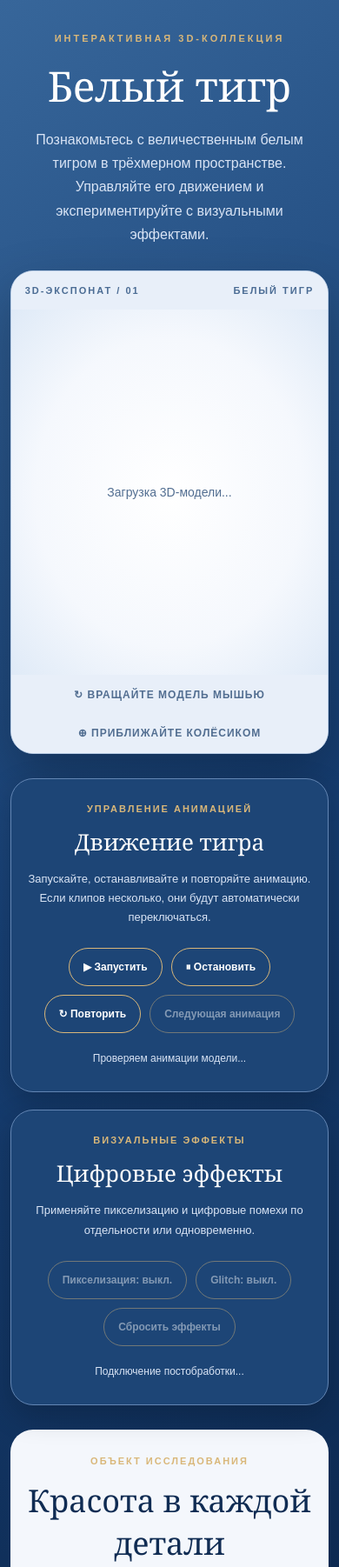
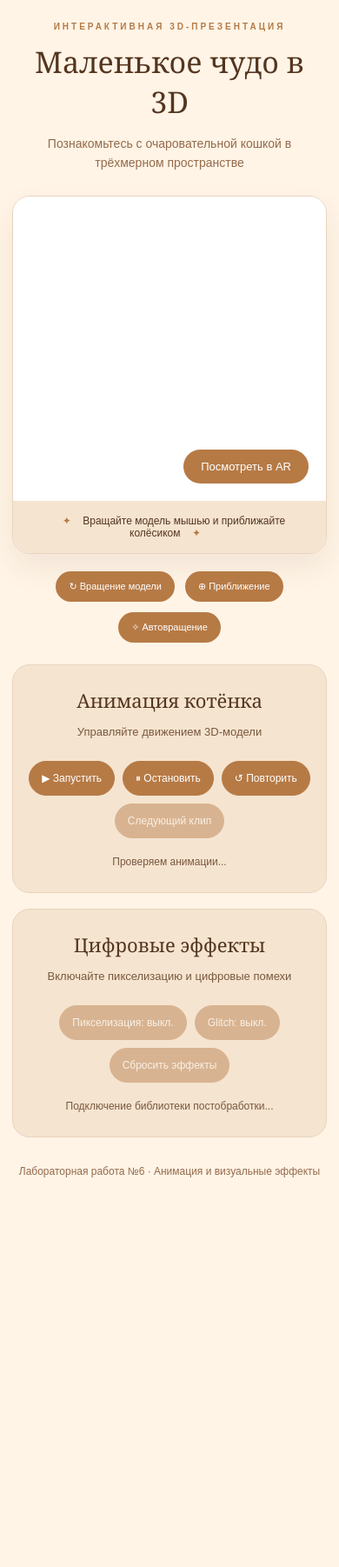
Before and after one commit to kkeettrriinnsshhh/Habibulina-Lab5, a plain HTML site: page index.html in a window 390 px wide. Shown: the top 1802 px of the page at 87% size. After the commit the page ends 1391 px from the top, so only its background shows below. Drawn offline with Linux system fonts and the light colour scheme.

Commit message:
Update index.html

```diff
--- a/index.html
+++ b/index.html
@@ -4,9 +4,9 @@
 <head>
 <meta charset="UTF-8">
 <meta name="viewport" content="width=device-width, initial-scale=1.0">
-  <title>Белый тигр — Лабораторная №6</title>
+<title>Маленькое чудо в 3D — Лабораторная №6</title>
 
-  <!-- Совместимость Three.js -->
+<!-- Исправление совместимости Three.js -->
 <script type="importmap">
 {
   "imports": {
@@ -26,13 +26,12 @@
 
 <style>
 :root {
-      --navy: #102C53;
-      --blue: #1D4576;
-      --blue-light: #37669A;
-      --gold: #D9B779;
-      --white: #FFFFFF;
-      --cream: #F4F7FC;
-      --muted: #D9E4F5;
+  --cream: #FFF4E6;
+  --brown: #54351F;
+  --gold: #B67A45;
+  --soft: #F5E4D0;
+  --border: #E8D4BF;
+  --muted: #79583E;
 }
 
 * {
@@ -41,78 +40,55 @@
 
 body {
   margin: 0;
-      min-height: 100vh;
+  background: var(--cream);
+  color: var(--brown);
   font-family: Arial, sans-serif;
-      color: var(--white);
-      background: linear-gradient(
-        145deg,
-        #37669A 0%,
-        #173F73 45%,
-        #0A2346 100%
-      );
 }
 
-    .container {
-      width: min(94%, 1050px);
+.page {
+  width: 100%;
+  max-width: 1050px;
   margin: 0 auto;
+  padding: 36px 24px 28px;
 }
 
-    /* ШАПКА */
-
 .header {
-      padding: 55px 15px 35px;
   text-align: center;
+  margin-bottom: 26px;
 }
 
 .eyebrow {
-      margin: 0;
-      font-size: 11px;
+  display: block;
+  color: var(--gold);
+  font-size: 10px;
   font-weight: bold;
   letter-spacing: 3px;
-      color: var(--gold);
+  margin-bottom: 12px;
 }
 
 h1 {
-      margin: 16px 0;
   font-family: Georgia, serif;
-      font-size: clamp(48px, 7vw, 80px);
+  font-size: clamp(34px, 5vw, 50px);
   font-weight: normal;
+  margin: 0 0 14px;
 }
 
-    .subtitle {
-      max-width: 650px;
-      margin: 0 auto;
-      color: var(--muted);
-      font-size: 16px;
-      line-height: 1.7;
+.header p {
+  color: #956A4A;
+  font-size: 14px;
+  margin: 0;
+  line-height: 1.6;
 }
 
-    /* КАРТОЧКА 3D-МОДЕЛИ */
+/* Карточка модели */
 
 .viewer-card {
+  width: 100%;
+  background: white;
+  border: 1px solid var(--border);
+  border-radius: 20px;
   overflow: hidden;
-      border: 1px solid #B7CBE4;
-      border-radius: 26px;
-      background: var(--cream);
-      box-shadow: 0 25px 60px rgba(0, 0, 0, 0.25);
-    }
-
-    .viewer-top,
-    .viewer-bottom {
-      display: flex;
-      justify-content: space-between;
-      flex-wrap: wrap;
-      gap: 15px;
-      padding: 20px 25px;
-      background: #E8EFF9;
-      color: #526E91;
-    }
-
-    .viewer-label {
-      color: #4B6C94;
-      font-size: 11px;
-      font-weight: bold;
-      letter-spacing: 2px;
+  box-shadow: 0 15px 35px #54351F14;
 }
 
 .viewer-wrap {
@@ -122,163 +98,179 @@
 model-viewer {
   display: block;
   width: 100%;
-      height: 570px;
-      background: radial-gradient(
-        ellipse,
-        #FFFFFF,
-        #F5F8FD 60%,
-        #DFEAF7
-      );
-      --poster-color: var(--cream);
+  height: 480px;
+  background: white;
+  --poster-color: transparent;
 }
 
-    .loading {
-      position: absolute;
-      top: 50%;
-      left: 50%;
-      width: 100%;
-      transform: translate(-50%, -50%);
+.viewer-caption {
+  background: var(--soft);
+  padding: 16px;
   text-align: center;
-      color: #526E91;
-      font-size: 14px;
-      pointer-events: none;
+  color: var(--brown);
+  font-size: 12px;
 }
 
-    .loading.hidden {
+.viewer-caption span {
+  color: var(--gold);
+  padding: 0 10px;
+}
+
+#ar-button {
+  position: absolute;
+  bottom: 20px;
+  right: 20px;
+  padding: 12px 20px;
+  border: none;
+  border-radius: 30px;
+  background: var(--gold);
+  color: white;
+  cursor: pointer;
+  font-size: 13px;
+}
+
+#ar-prompt {
+  position: absolute;
+  left: 50%;
+  bottom: 80px;
+  transform: translateX(-50%);
   display: none;
 }
 
-    .viewer-bottom {
-      justify-content: center;
-      gap: 30px;
-      font-size: 12px;
-      font-weight: bold;
-      letter-spacing: 1px;
+#ar-prompt img {
+  width: 70px;
 }
 
-    /* ДВА БЛОКА УПРАВЛЕНИЯ */
+.progress-bar {
+  display: block;
+  width: 60%;
+  height: 5px;
+  position: absolute;
+  left: 20%;
+  top: 50%;
+  background: var(--border);
+  border-radius: 10px;
+  overflow: hidden;
+}
+
+.progress-bar.hide {
+  display: none;
+}
+
+.update-bar {
+  height: 100%;
+  width: 0%;
+  background: var(--gold);
+  transition: width .2s;
+}
+
+/* Подсказки */
+
+.features {
+  display: flex;
+  justify-content: center;
+  align-items: center;
+  gap: 12px;
+  flex-wrap: wrap;
+  margin: 20px auto 25px;
+}
+
+.feature {
+  background: var(--gold);
+  color: white;
+  padding: 13px 20px;
+  border-radius: 30px;
+  font-size: 12px;
+  text-align: center;
+}
+
+/* Два блока рядом */
 
 .controls-grid {
   display: grid;
   grid-template-columns: 1fr 1fr;
-      gap: 20px;
-      margin-top: 28px;
+  gap: 18px;
   align-items: stretch;
 }
 
-    .panel {
+.control-card {
   min-width: 0;
-      padding: 35px 20px;
-      background: var(--blue);
-      border: 1px solid #6386B4;
-      border-radius: 26px;
+  padding: 30px 18px;
+  background: var(--soft);
+  border: 1px solid var(--border);
+  border-radius: 20px;
   text-align: center;
-      box-shadow: 0 12px 35px rgba(0, 0, 0, 0.2);
 }
 
-    .section-label {
-      margin: 0;
-      color: var(--gold);
-      font-size: 11px;
-      font-weight: bold;
-      letter-spacing: 2px;
+.control-card h2 {
+  font-family: Georgia, serif;
+  font-size: clamp(22px, 2.5vw, 29px);
+  font-weight: normal;
+  margin: 0 0 12px;
 }
 
-    .panel h2 {
-      margin: 14px 0;
-      font-family: Georgia, serif;
-      font-size: clamp(26px, 3vw, 34px);
-      font-weight: normal;
+.description {
+  color: var(--muted);
+  font-size: 13px;
+  margin: 0 0 22px;
+  line-height: 1.6;
 }
 
-    .panel-description {
-      max-width: 420px;
-      margin: 0 auto 24px;
-      color: var(--muted);
-      font-size: 13px;
-      line-height: 1.7;
+.buttons {
+  display: flex;
+  justify-content: center;
+  flex-wrap: wrap;
+  gap: 9px;
 }
 
-    .controls {
-      display: flex;
-      flex-wrap: wrap;
-      justify-content: center;
-      gap: 10px;
+.control-button {
+  background: var(--gold);
+  color: white;
+  border: 1px solid var(--gold);
+  border-radius: 30px;
+  padding: 12px 15px;
+  font-size: 12px;
+  font-family: Arial, sans-serif;
+  cursor: pointer;
+  transition: background .2s, transform .2s;
 }
 
-    .control {
-      min-height: 44px;
-      padding: 12px 16px;
-      border: 1px solid var(--gold);
-      border-radius: 24px;
-      background: transparent;
-      color: var(--white);
-      font-family: Arial, sans-serif;
-      font-size: 12px;
-      font-weight: bold;
-      cursor: pointer;
-      transition: background 0.2s, transform 0.2s;
-    }
-
-    .control:hover:not(:disabled) {
-      background: var(--blue-light);
+.control-button:hover:not(:disabled) {
+  background: var(--brown);
+  border-color: var(--brown);
   transform: translateY(-2px);
 }
 
-    .control.active {
-      background: var(--gold);
-      color: var(--navy);
+.control-button.active {
+  background: var(--brown);
+  border-color: var(--brown);
 }
 
-    .control:disabled {
-      opacity: 0.45;
+.control-button:disabled {
+  opacity: .45;
   cursor: not-allowed;
 }
 
 .status {
-      margin: 20px 0 0;
+  margin: 18px 0 0;
   color: var(--muted);
   font-size: 12px;
   line-height: 1.6;
 }
 
 .status.error {
-      color: #FFB5A8;
-    }
-
-    /* ИНФОРМАЦИЯ */
-
-    .info-card {
-      margin-top: 28px;
-      padding: 45px 35px;
-      border-radius: 26px;
-      background: var(--cream);
-      color: var(--navy);
-      text-align: center;
-    }
-
-    .info-card h2 {
-      margin: 15px 0;
-      font-family: Georgia, serif;
-      font-size: 36px;
-      font-weight: normal;
-    }
-
-    .info-card p:last-child {
-      max-width: 700px;
-      margin: 0 auto;
-      color: #526E91;
-      line-height: 1.8;
+  color: #A12C24;
 }
 
 footer {
-      padding: 35px 15px 55px;
   text-align: center;
-      color: var(--muted);
+  color: #956A4A;
   font-size: 12px;
+  margin-top: 32px;
+  padding-bottom: 12px;
 }
 
-    /* ТЕЛЕФОНЫ */
+/* Адаптация */
 
 @media (max-width: 750px) {
   .controls-grid {
@@ -287,198 +279,205 @@
 }
 
 @media (max-width: 600px) {
-      .header {
-        padding: 38px 10px 28px;
+  .page {
+    padding: 25px 14px;
   }
 
   model-viewer {
-        height: 420px;
+    height: 350px;
   }
 
-      .viewer-top,
-      .viewer-bottom {
-        padding: 16px;
+  .header h1 {
+    font-size: 34px;
   }
 
-      .panel {
-        padding: 28px 14px;
+  .feature {
+    font-size: 11px;
+    padding: 11px 15px;
   }
 
-      .info-card {
-        padding: 30px 20px;
+  .control-card {
+    padding: 25px 15px;
+  }
+
+  .control-button {
+    padding: 12px 14px;
   }
 }
 </style>
 </head>
 
 <body>
-<main class="container">
-
-  <!-- ЗАГОЛОВОК -->
+<main class="page">
 
 <header class="header">
-    <p class="eyebrow">
-      ИНТЕРАКТИВНАЯ 3D-КОЛЛЕКЦИЯ
-    </p>
+  <span class="eyebrow">
+    ИНТЕРАКТИВНАЯ 3D-ПРЕЗЕНТАЦИЯ
+  </span>
 
-    <h1>Белый тигр</h1>
+  <h1>Маленькое чудо в 3D</h1>
 
-    <p class="subtitle">
-      Познакомьтесь с величественным белым тигром
-      в трёхмерном пространстве. Управляйте его движением
-      и экспериментируйте с визуальными эффектами.
+  <p>
+    Познакомьтесь с очаровательной кошкой
+    в трёхмерном пространстве
   </p>
 </header>
 
-  <!-- 3D-МОДЕЛЬ -->
+<!-- Модель кошки -->
 
 <section class="viewer-card">
-
-    <div class="viewer-top">
-      <span class="viewer-label">3D-ЭКСПОНАТ / 01</span>
-      <span class="viewer-label">БЕЛЫЙ ТИГР</span>
-    </div>
 
   <div class="viewer-wrap">
 
     <model-viewer
-        id="tiger-model"
-        src="./6b5b30a843c040d2bf474d3fabc9e428.glb"
-        alt="Анимированная модель белого тигра"
+      id="cat-model"
+      src="./7d79a48743c94a56ad79c051580500ae.glb"
+      alt="Анимированная трёхмерная модель кошки"
+      ar
+      ar-modes="webxr scene-viewer quick-look"
       camera-controls
       touch-action="pan-y"
+      tone-mapping="neutral"
+      poster="poster.webp"
+      shadow-intensity="1.53"
       autoplay
-        shadow-intensity="1"
-        shadow-softness="0.8"
-        exposure="1"
-        field-of-view="35deg"
+      animation-name="Walk"
+      auto-rotate
+      camera-orbit="0deg 75deg 20.36m"
+      field-of-view="30deg"
+      exposure="0.49"
+      shadow-softness="1"
       animation-crossfade-duration="1000">
+
+      <div class="progress-bar hide" slot="progress-bar">
+        <div class="update-bar"></div>
+      </div>
+
+      <button
+        slot="ar-button"
+        id="ar-button"
+        type="button">
+        Посмотреть в AR
+      </button>
+
+      <div id="ar-prompt">
+        <img src="./ar_hand_prompt.png"
+             alt="Подсказка для AR">
+      </div>
+
     </model-viewer>
-
-      <div class="loading" id="loading">
-        Загрузка 3D-модели...
-      </div>
 
   </div>
 
-    <div class="viewer-bottom">
-      <span>↻ ВРАЩАЙТЕ МОДЕЛЬ МЫШЬЮ</span>
-      <span>⊕ ПРИБЛИЖАЙТЕ КОЛЁСИКОМ</span>
+  <div class="viewer-caption">
+    <span>✦</span>
+    Вращайте модель мышью и приближайте колёсиком
+    <span>✦</span>
   </div>
 
 </section>
 
-  <!-- КНОПКИ СЛЕВА И СПРАВА -->
+<section class="features">
+  <div class="feature">↻ Вращение модели</div>
+  <div class="feature">⊕ Приближение</div>
+  <div class="feature">✧ Автовращение</div>
+</section>
+
+<!-- ДВА БЛОКА УПРАВЛЕНИЯ -->
 
 <div class="controls-grid">
 
-    <!-- ЛЕВАЯ КАРТОЧКА -->
+  <!-- СЛЕВА: АНИМАЦИЯ -->
 
-    <section class="panel">
+  <section class="control-card">
 
-      <p class="section-label">
-        УПРАВЛЕНИЕ АНИМАЦИЕЙ
+    <h2>Анимация котёнка</h2>
+
+    <p class="description">
+      Управляйте движением 3D-модели
     </p>
 
-      <h2>Движение тигра</h2>
+    <div class="buttons">
 
-      <p class="panel-description">
-        Запускайте, останавливайте и повторяйте анимацию.
-        Если клипов несколько, они будут автоматически
-        переключаться.
-      </p>
-
-      <div class="controls">
-
-        <button class="control" id="play-btn" type="button">
+      <button class="control-button"
+              id="play-animation"
+              type="button">
         ▶ Запустить
       </button>
 
-        <button class="control" id="pause-btn" type="button">
+      <button class="control-button"
+              id="pause-animation"
+              type="button">
         ⏸ Остановить
       </button>
 
-        <button class="control" id="restart-btn" type="button">
-          ↻ Повторить
+      <button class="control-button"
+              id="restart-animation"
+              type="button">
+        ↺ Повторить
       </button>
 
-        <button class="control" id="next-btn"
-                type="button" disabled>
-          Следующая анимация
+      <button class="control-button"
+              id="next-animation"
+              type="button"
+              disabled>
+        Следующий клип
       </button>
 
     </div>
 
     <p class="status" id="animation-status">
-        Проверяем анимации модели...
+      Проверяем анимации...
     </p>
 
   </section>
 
-    <!-- ПРАВАЯ КАРТОЧКА -->
+  <!-- СПРАВА: ПОСТОБРАБОТКА -->
 
-    <section class="panel">
-
-      <p class="section-label">
-        ВИЗУАЛЬНЫЕ ЭФФЕКТЫ
-      </p>
+  <section class="control-card">
 
     <h2>Цифровые эффекты</h2>
 
-      <p class="panel-description">
-        Применяйте пикселизацию и цифровые помехи
-        по отдельности или одновременно.
+    <p class="description">
+      Включайте пикселизацию и цифровые помехи
     </p>
 
-      <div class="controls">
+    <div class="buttons">
 
-        <button class="control" id="pixel-btn"
-                type="button" disabled>
+      <button class="control-button"
+              id="pixel-btn"
+              type="button"
+              disabled>
         Пикселизация: выкл.
       </button>
 
-        <button class="control" id="glitch-btn"
-                type="button" disabled>
+      <button class="control-button"
+              id="glitch-btn"
+              type="button"
+              disabled>
         Glitch: выкл.
       </button>
 
-        <button class="control" id="reset-btn"
-                type="button" disabled>
+      <button class="control-button"
+              id="reset-btn"
+              type="button"
+              disabled>
         Сбросить эффекты
       </button>
 
     </div>
 
     <p class="status" id="effects-status">
-        Подключение постобработки...
+      Подключение библиотеки постобработки...
     </p>
 
   </section>
 
 </div>
 
-  <!-- ИНФОРМАЦИЯ -->
-
-  <section class="info-card">
-
-    <p class="section-label">
-      ОБЪЕКТ ИССЛЕДОВАНИЯ
-    </p>
-
-    <h2>Красота в каждой детали</h2>
-
-    <p>
-      Белый тигр — редкая цветовая форма бенгальского тигра.
-      Интерактивная трёхмерная модель позволяет рассмотреть
-      его внешний вид, наблюдать движения и сравнивать
-      различные способы цифровой обработки изображения.
-    </p>
-
-  </section>
-
 <footer>
   Лабораторная работа №6 ·
-    Анимация и эффекты постобработки
+  Анимация и визуальные эффекты
 </footer>
 
 </main>
@@ -487,8 +486,7 @@
 (function () {
   "use strict";
 
-  const viewer = document.getElementById("tiger-model");
-  const loading = document.getElementById("loading");
+  const viewer = document.getElementById("cat-model");
 
   const animationStatus =
     document.getElementById("animation-status");
@@ -496,24 +494,44 @@
   const effectsStatus =
     document.getElementById("effects-status");
 
-  const pixelBtn = document.getElementById("pixel-btn");
-  const glitchBtn = document.getElementById("glitch-btn");
-  const resetBtn = document.getElementById("reset-btn");
-  const nextBtn = document.getElementById("next-btn");
+  const pixelBtn =
+    document.getElementById("pixel-btn");
+
+  const glitchBtn =
+    document.getElementById("glitch-btn");
+
+  const resetBtn =
+    document.getElementById("reset-btn");
+
+  const nextBtn =
+    document.getElementById("next-animation");
 
   let clips = [];
-  let currentClip = 0;
+  let clipIndex = 0;
+  let modelReady = false;
+  let paused = false;
   let clipTimer = null;
-  let paused = false;
 
   let composer = null;
-  let pixelEnabled = false;
-  let glitchEnabled = false;
+  let pixelOn = false;
+  let glitchOn = false;
   let effectsReady = false;
 
-  // ===================================
-  // АНИМАЦИЯ
-  // ===================================
+  // Полоска загрузки
+
+  viewer.addEventListener("progress", event => {
+    const bar = viewer.querySelector(".progress-bar");
+    const update = viewer.querySelector(".update-bar");
+
+    if (!bar || !update) return;
+
+    const progress = event.detail.totalProgress;
+    update.style.width = (progress * 100) + "%";
+
+    bar.classList.toggle("hide", progress === 1);
+  });
+
+  // Анимация
 
   function stopCycle() {
     if (clipTimer !== null) {
@@ -522,23 +540,23 @@
     }
   }
 
-  function nextClip() {
+  function switchClip() {
     if (clips.length < 2) return;
 
-    currentClip = (currentClip + 1) % clips.length;
+    clipIndex = (clipIndex + 1) % clips.length;
 
-    viewer.animationName = clips[currentClip];
+    viewer.animationName = clips[clipIndex];
     viewer.play();
 
     animationStatus.textContent =
-      "Активная анимация: " + clips[currentClip];
+      "Активный клип: " + clips[clipIndex];
   }
 
   function startCycle() {
     stopCycle();
 
     if (!paused && clips.length > 1) {
-      clipTimer = setInterval(nextClip, 5000);
+      clipTimer = setInterval(switchClip, 5000);
     }
   }
 
@@ -551,13 +569,16 @@
       return;
     }
 
-    currentClip = 0;
-    viewer.animationName = clips[0];
+    const walkIndex = clips.indexOf("Walk");
+
+    clipIndex = walkIndex >= 0 ? walkIndex : 0;
+
+    viewer.animationName = clips[clipIndex];
     viewer.play();
 
     animationStatus.textContent =
       "Найдено клипов: " + clips.length +
-      ". Активный: " + clips[0];
+      ". Активный: " + clips[clipIndex];
 
     nextBtn.disabled = clips.length < 2;
 
@@ -565,41 +586,40 @@
   }
 
   viewer.addEventListener("load", () => {
-    loading.classList.add("hidden");
+    modelReady = true;
     setupAnimations();
   });
 
   viewer.addEventListener("error", event => {
-    loading.textContent =
-      "Ошибка загрузки 3D-модели.";
-
     animationStatus.textContent =
-      "Не удалось загрузить модель.";
+      "Ошибка загрузки модели.";
 
     animationStatus.classList.add("error");
 
     console.error("Ошибка модели:", event);
   });
 
-  document.getElementById("play-btn")
+  document.getElementById("play-animation")
     .addEventListener("click", () => {
-      if (!clips.length) return;
+      if (!modelReady || !clips.length) return;
 
       paused = false;
       viewer.play();
       startCycle();
     });
 
-  document.getElementById("pause-btn")
+  document.getElementById("pause-animation")
     .addEventListener("click", () => {
+      if (!modelReady) return;
+
       paused = true;
       viewer.pause();
       stopCycle();
     });
 
-  document.getElementById("restart-btn")
+  document.getElementById("restart-animation")
     .addEventListener("click", () => {
-      if (!clips.length) return;
+      if (!modelReady || !clips.length) return;
 
       paused = false;
       viewer.currentTime = 0;
@@ -607,11 +627,9 @@
       startCycle();
     });
 
-  nextBtn.addEventListener("click", nextClip);
+  nextBtn.addEventListener("click", switchClip);
 
-  // ===================================
-  // ЦИФРОВЫЕ ЭФФЕКТЫ
-  // ===================================
+  // Постобработка
 
   function createEffect(tag, attributes = {}) {
     const element = document.createElement(tag);
@@ -638,12 +656,11 @@
         composer = null;
       }
 
-      if (pixelEnabled || glitchEnabled) {
+      if (pixelOn || glitchOn) {
         composer = document.createElement("effect-composer");
-
         composer.setAttribute("render-mode", "quality");
 
-        if (pixelEnabled) {
+        if (pixelOn) {
           composer.appendChild(
             createEffect("pixelate-effect", {
               granularity: 32
@@ -651,7 +668,7 @@
           );
         }
 
-        if (glitchEnabled) {
+        if (glitchOn) {
           composer.appendChild(
             createEffect("glitch-effect", {
               mode: "constant"
@@ -662,39 +679,25 @@
         viewer.appendChild(composer);
       }
 
-      pixelBtn.classList.toggle(
-        "active", pixelEnabled
-      );
-
-      glitchBtn.classList.toggle(
-        "active", glitchEnabled
-      );
+      pixelBtn.classList.toggle("active", pixelOn);
+      glitchBtn.classList.toggle("active", glitchOn);
 
       pixelBtn.textContent =
-        "Пикселизация: " +
-        (pixelEnabled ? "вкл." : "выкл.");
+        "Пикселизация: " + (pixelOn ? "вкл." : "выкл.");
 
       glitchBtn.textContent =
-        "Glitch: " +
-        (glitchEnabled ? "вкл." : "выкл.");
+        "Glitch: " + (glitchOn ? "вкл." : "выкл.");
 
-      pixelBtn.setAttribute(
-        "aria-pressed",
-        String(pixelEnabled)
-      );
+      pixelBtn.setAttribute("aria-pressed", String(pixelOn));
+      glitchBtn.setAttribute("aria-pressed", String(glitchOn));
 
-      glitchBtn.setAttribute(
-        "aria-pressed",
-        String(glitchEnabled)
-      );
-
-      if (pixelEnabled && glitchEnabled) {
+      if (pixelOn && glitchOn) {
         effectsStatus.textContent =
           "Активны Pixelate и Glitch.";
-      } else if (pixelEnabled) {
+      } else if (pixelOn) {
         effectsStatus.textContent =
           "Активна пикселизация.";
-      } else if (glitchEnabled) {
+      } else if (glitchOn) {
         effectsStatus.textContent =
           "Активен Glitch.";
       } else {
@@ -713,40 +716,35 @@
 
     } catch (error) {
       reportError(
-        "Ошибка применения эффекта: " +
-        error.message,
+        "Ошибка применения эффекта: " + error.message,
         error
       );
     }
   }
 
   pixelBtn.addEventListener("click", () => {
-    pixelEnabled = !pixelEnabled;
+    pixelOn = !pixelOn;
     rebuildEffects();
   });
 
   glitchBtn.addEventListener("click", () => {
-    glitchEnabled = !glitchEnabled;
+    glitchOn = !glitchOn;
     rebuildEffects();
   });
 
   resetBtn.addEventListener("click", () => {
-    pixelEnabled = false;
-    glitchEnabled = false;
+    pixelOn = false;
+    glitchOn = false;
     rebuildEffects();
   });
 
-  // ===================================
-  // ЗАГРУЗКА БИБЛИОТЕКИ
-  // ===================================
+  // Подключение библиотеки
 
   async function initializeEffects() {
     try {
       const timeout = new Promise((_, reject) => {
         setTimeout(
-          () => reject(
-            new Error("Библиотека не загрузилась")
-          ),
+          () => reject(new Error("Библиотека не загрузилась")),
           15000
         );
       });
@@ -762,24 +760,12 @@
       ]);
 
       if (!viewer.loaded) {
-        await Promise.race([
-          new Promise((resolve, reject) => {
-            viewer.addEventListener(
-              "load",
-              resolve,
-              { once: true }
-            );
-
-            viewer.addEventListener(
-              "error",
-              () => reject(
-                new Error("Ошибка модели")
-              ),
-              { once: true }
-            );
-          }),
-          timeout
-        ]);
+        await new Promise((resolve, reject) => {
+          viewer.addEventListener("load", resolve, { once: true });
+          viewer.addEventListener("error", () => {
+            reject(new Error("Модель не загрузилась"));
+          }, { once: true });
+        });
       }
 
       effectsReady = true;
@@ -793,8 +779,7 @@
 
     } catch (error) {
       reportError(
-        "Ошибка подключения: " +
-        error.message,
+        "Ошибка постобработки: " + error.message,
         error
       );
     }
```
Lines whose indentation alone changed are shown as unchanged.
